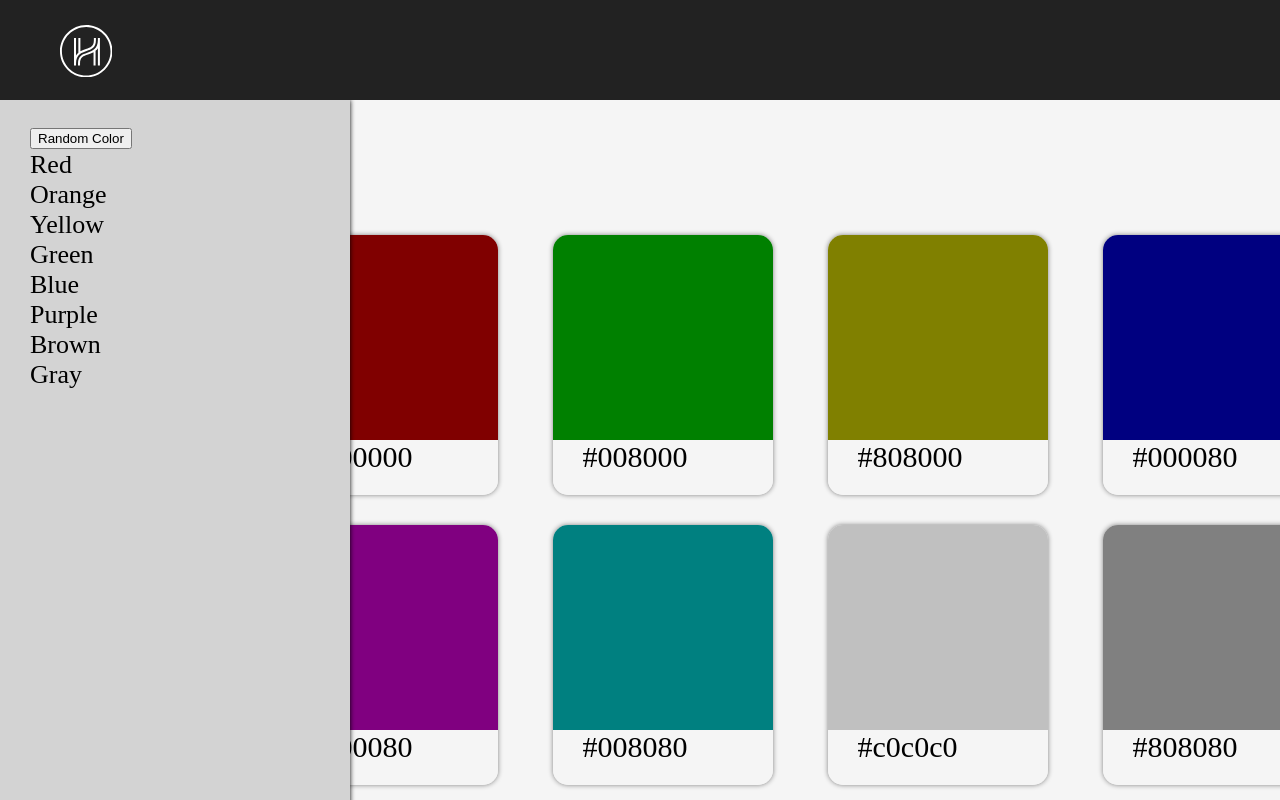
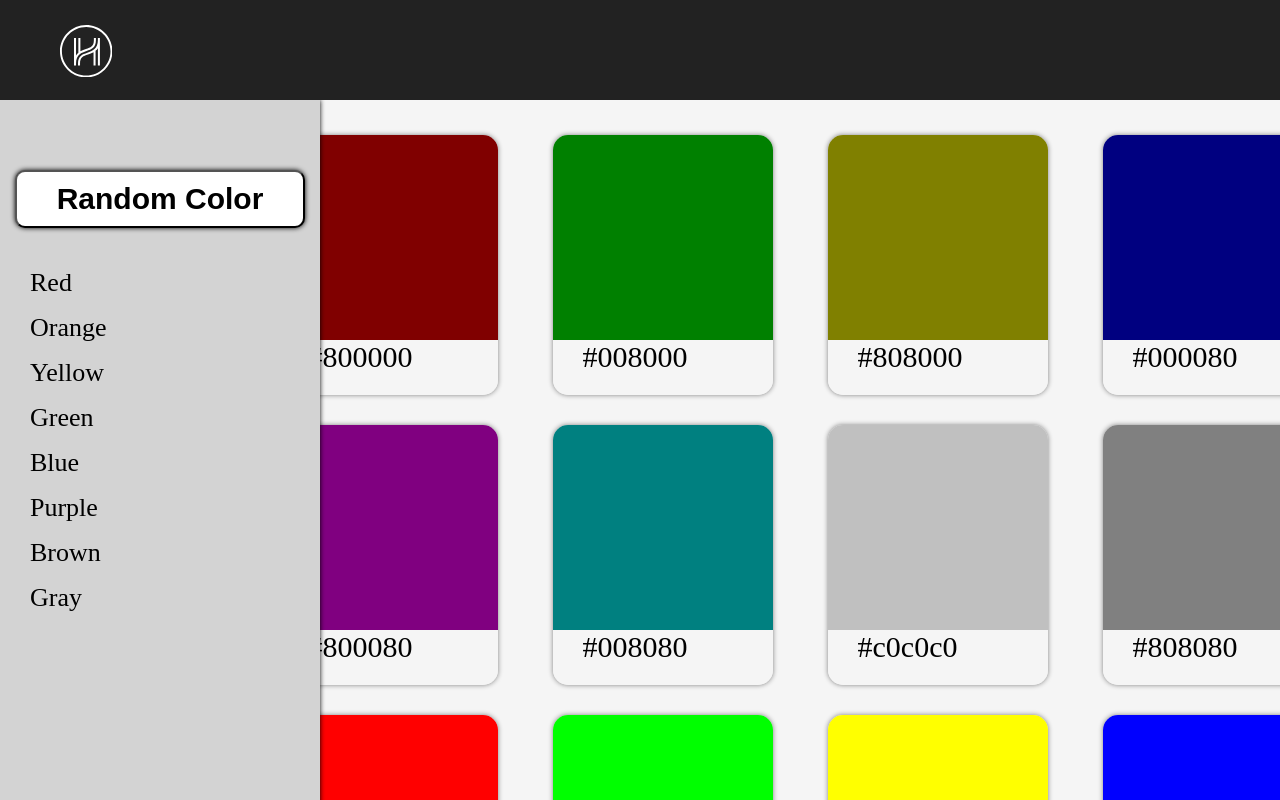
Before and after one commit to kylegreenf/HelpfulHumanCodingChallenge, a React (Create React App) app in the folder colorswab/: page / in a window 1280 px wide. Shown: the top 800 px of the page. Built offline with nearby package versions, Linux system fonts and the light colour scheme; a web font is replaced by a local one.

Commit message:
Main page and CSS mostly finished

```diff
--- a/colorswab/src/App.css
+++ b/colorswab/src/App.css
@@ -24,10 +24,10 @@
   height: 100px;
   width: 100%;
   z-index: 3;
-  position: static;
-  top: 0;
-  left: 0;
-  right: 0;
+  position: absolute;
+  top: 0px;
+  left: 0px;
+  right: 0px;
 }
 
 .Logo-container {
@@ -52,14 +52,35 @@
   padding-top: 20px;
   top: 100px;
   text-align: left;
-  padding-left: 30px;
+
 
   filter: drop-shadow(0px 0px 2.5px black);
 }
 
 .Sidebar-color-selection {
+  padding-left: 30px;
   color: black;
   text-decoration: none;
+  margin: 15px 0px 15px 0px;
+}
+
+.Sidebar-button-container {
+  display: flex;
+  justify-content: center;
+  align-items: center;
+  filter: drop-shadow(0px 0px 2.5px black);
+
+}
+
+.Sidebar-button {
+  margin: 50px 0px 40px 0px;
+  padding: 10px 40px 10px 40px;
+  color: black;
+  background-color: white;
+  font-weight: bold;
+  border-radius: 10px 10px 10px 10px;
+  font-size: 30px;
+
 }
 
 .Color-grid-container {
--- a/colorswab/src/Sidebar.js
+++ b/colorswab/src/Sidebar.js
@@ -16,7 +16,8 @@ class Sidebar extends React.Component{
           <button className="Sidebar-button">Random Color</button>
         </div>
         <a
-          href="https://www.w3schools.com/css/css3_flexbox.asp"
+          href=""
+          id = "redBtn"
           className="Sidebar-color-selection"
         >
           Red
```
